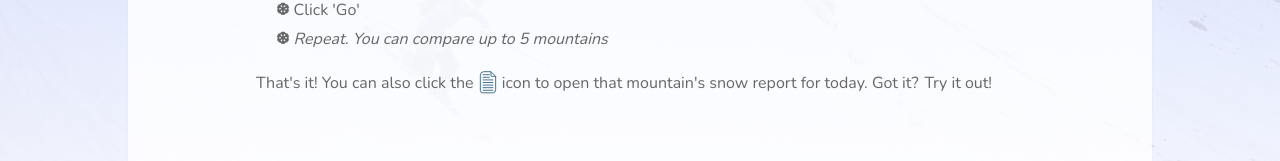
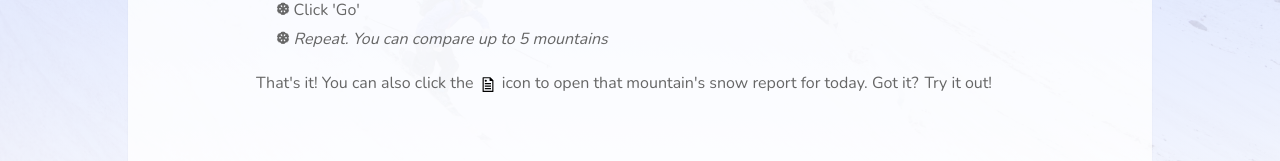
Before and after one commit to jamiemcg10/mountain-comparer, a SvelteKit app: page /about in a window 1280 px wide. Shown: the part 469-630 px from the top of the page. Built offline with nearby package versions, Linux system fonts and the light colour scheme.

Commit message:
use new links

```diff
--- a/src/components/MountainBox.svelte
+++ b/src/components/MountainBox.svelte
@@ -17,6 +17,7 @@
 	let weather: DayWeather
 	let mountain: string
 	let reportLink: string
+	let trailLink: string
 </script>
 
 <div
@@ -37,7 +38,8 @@
 			bind:mountain
 			on:formSubmitted={() => {
 				let zipcode = passMountains[mountain]['zipcode']
-				reportLink = passMountains[mountain]['reportLink']
+				reportLink = passMountains[mountain]['trailReportLink']
+				trailLink = passMountains[mountain]['snowReportLink']
 
 				fetch(`../api?zipcode=${zipcode}`).then(async (res) => {
 					if (!res.ok) {
@@ -51,6 +53,6 @@
 			}}
 		/>
 	{:else}
-		<MountainResults {weather} bind:mountain {reportLink} />
+		<MountainResults {weather} bind:mountain {reportLink} {trailLink} />
 	{/if}
 </div>
--- /dev/null
+++ b/src/components/MountainIcon.svelte
@@ -0,0 +1,13 @@
+<svg
+	viewBox="0 0 24 24"
+	fill="none"
+	xmlns="http://www.w3.org/2000/svg"
+	class={$$props.class || ''}
+>
+	<path
+		d="M13 14L17 9L22 18H2.84444C2.46441 18 2.2233 17.5928 2.40603 17.2596L10.0509 3.31896C10.2429 2.96885 10.7476 2.97394 10.9325 3.32786L15.122 11.3476"
+		stroke-width="2"
+		stroke-linecap="round"
+		stroke-linejoin="round"
+	/>
+</svg>
--- a/src/components/MountainResults.svelte
+++ b/src/components/MountainResults.svelte
@@ -2,10 +2,12 @@
 	import type { DayWeather } from '../utils/types/DayWeather'
 	import ReportIcon from '../components/ReportIcon.svelte'
 	import clsx from 'clsx'
+	import MountainIcon from './MountainIcon.svelte'
 
 	export let weather: DayWeather
 	export let mountain: string
 	export let reportLink: string
+	export let trailLink: string = ''
 </script>
 
 <div class="font-bold text-xl">{mountain}</div>
@@ -18,22 +20,42 @@
 		alt="weather icon"
 		class="w-24 h-24 -mt-6"
 	/>
+	<div
+		class="relative w-24 ml-auto mr-24 sm:mr-8 text-blue-primary flex space-x-4 xs:w-10"
+	>
+		{#if trailLink}
+			<a
+				href={trailLink}
+				rel="noreferrer noopener"
+				target="__blank"
+				class={clsx(
+					'absolute left-0 w-10 block transition-all duration-200',
+					'pointer:hover:w-11 pointer:hover:-mt-0.5',
+					'pointer:active:w-10 pointer:active:mt-0'
+				)}
+			>
+				<div>
+					<MountainIcon
+						class="stroke-4 stroke-current filter hover:drop-shadow-gray-sm"
+					/>
+				</div>
+			</a>
+		{/if}
 		{#if reportLink}
 			<a
 				href={reportLink}
 				rel="noreferrer noopener"
 				target="__blank"
 				class={clsx(
-				'ml-auto mr-24 sm:mr-8 transition-all duration-200 w-8 text-blue-primary',
-				'hover:mr-[5.85rem] sm:hover:mr-[1.875rem] hover:-mt-0.5 hover:w-9',
-				'active:w-8 active:mr-24 sm:active:mr-8 active:mt-0'
+					'absolute right-0 mt-0 w-10 block transition-all duration-200 xs:hidden',
+					'pointer:hover:w-11 pointer:hover:-mt-1 pointer:hover:-right-1',
+					'pointer:active:!w-10 pointer:active:!mt-0 pointer:active:!right-0'
 				)}
 			>
 				<div>
-				<ReportIcon
-					classes="stroke-4 stroke-current filter hover:drop-shadow-gray-sm"
-				/>
+					<ReportIcon class="stroke-4 fill-current hover:drop-shadow-gray-sm" />
 				</div>
 			</a>
 		{/if}
 	</div>
+</div>
--- a/src/components/ReportIcon.svelte
+++ b/src/components/ReportIcon.svelte
@@ -1,18 +1,8 @@
-<script>
-	export let classes = ''
-</script>
-
-<svg class={classes} xmlns="http://www.w3.org/2000/svg" viewBox="0 0 85 100">
-	<path
-		d="M25,5 L55,5 L75,25 L75,80 Q 75 95 65 95  L20,95 Q 10 95 10 85 L10,20 Q 10 5 25 5 Z"
-		fill="transparent"
-	/>
-	<path d="M55,5 L55,20 Q 55 25 60 25 L75,25" fill="transparent" />
-	<line x1="20" y1="18" x2="50" y2="18" />
-	<line x1="20" y1="29" x2="50" y2="29" />
-	<line x1="20" y1="40" x2="65" y2="40" />
-	<line x1="20" y1="51" x2="65" y2="51" />
-	<line x1="20" y1="62" x2="65" y2="62" />
-	<line x1="20" y1="73" x2="65" y2="73" />
-	<line x1="20" y1="84" x2="65" y2="84" />
-</svg>
+<svg
+	class={$$props.class || ''}
+	viewBox="-3.5 0 19 19"
+	xmlns="http://www.w3.org/2000/svg"
+	><path
+		d="M11.16 16.153a.477.477 0 0 1-.476.475H1.316a.477.477 0 0 1-.475-.475V3.046a.477.477 0 0 1 .475-.475h6.95l2.893 2.893zm-1.11-9.924H8.059a.575.575 0 0 1-.574-.574V3.679H1.95v11.84h8.102zM3.907 4.92a1.03 1.03 0 1 0 1.029 1.03 1.03 1.03 0 0 0-1.03-1.03zm4.958 3.253h-5.87v1.108h5.87zm0 2.354h-5.87v1.109h5.87zm0 2.354h-5.87v1.109h5.87z"
+	/></svg
+>
```
Lines whose indentation alone changed are shown as unchanged.
